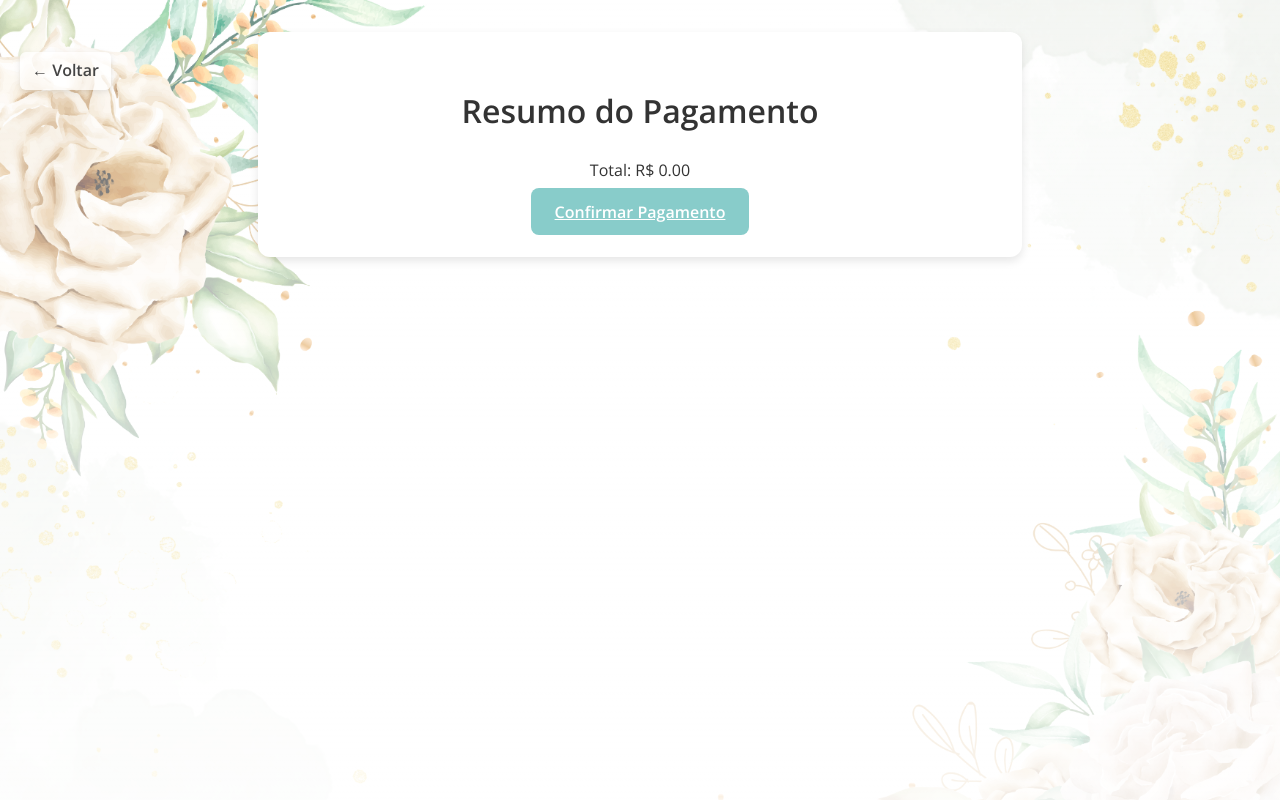
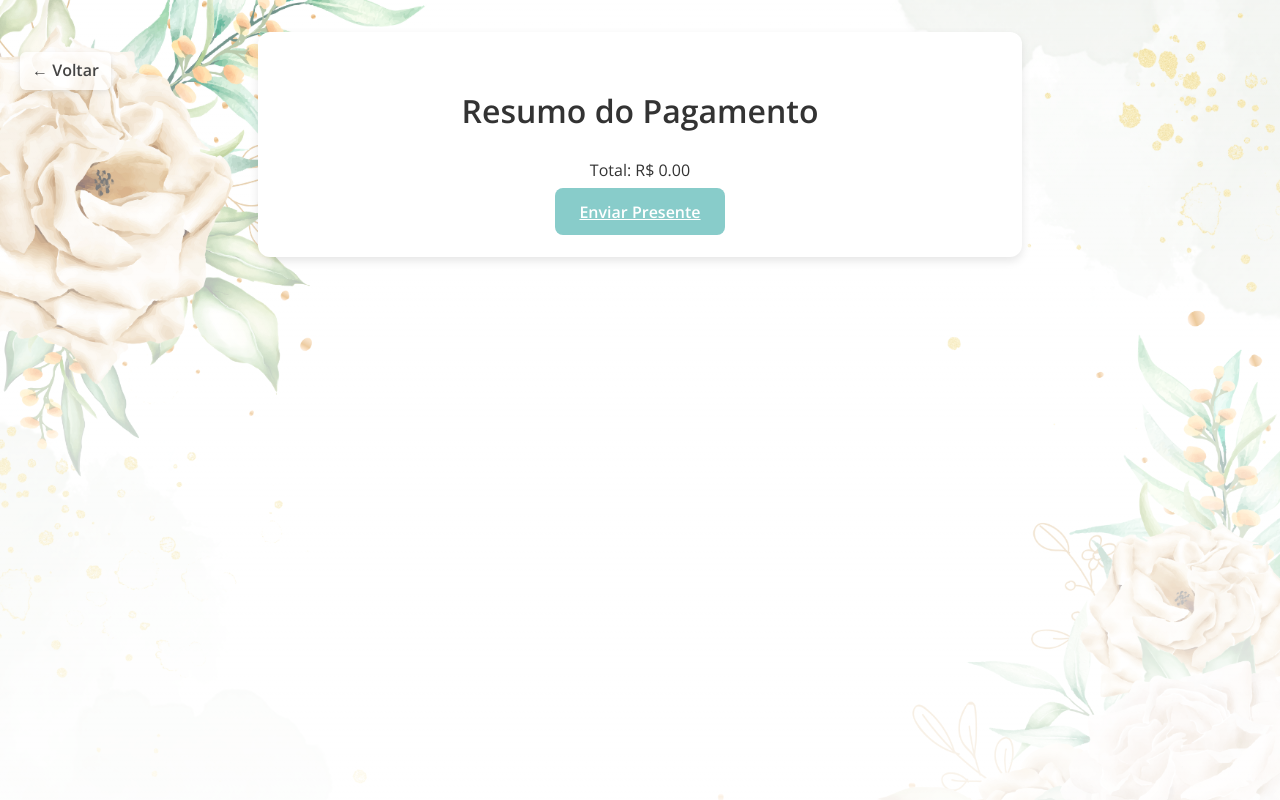
Before and after one commit to andersoncataldo/siteoficialAnderson_E_Carol2025, a plain HTML site: page pagamento.html in a window 1280 px wide. Drawn offline with nearby package versions, Linux system fonts and the light colour scheme.

Commit message:
update site 3.0

```diff
--- a/pagamento.html
+++ b/pagamento.html
@@ -71,7 +71,7 @@
     <ul id="resumo"></ul>
     <p id="total"><strong>Total:</strong></p>
     <a class="botao" href="https://forms.gle/8s1WEVJiEqSkKfpq6" target="_blank">
-      Confirmar Pagamento
+      Enviar Presente
     </a>
   <a href="presentes.html" class="back-top">← Voltar</a>
 </body>
```
Also changed, not shown: index.html (+0 -1 lines), presentes.html (+1 -0 lines).
